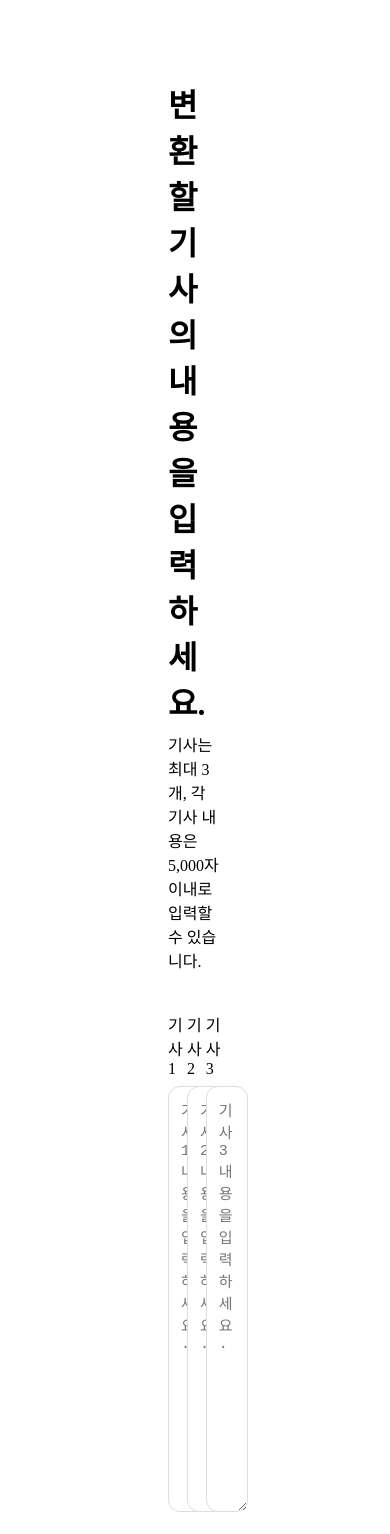
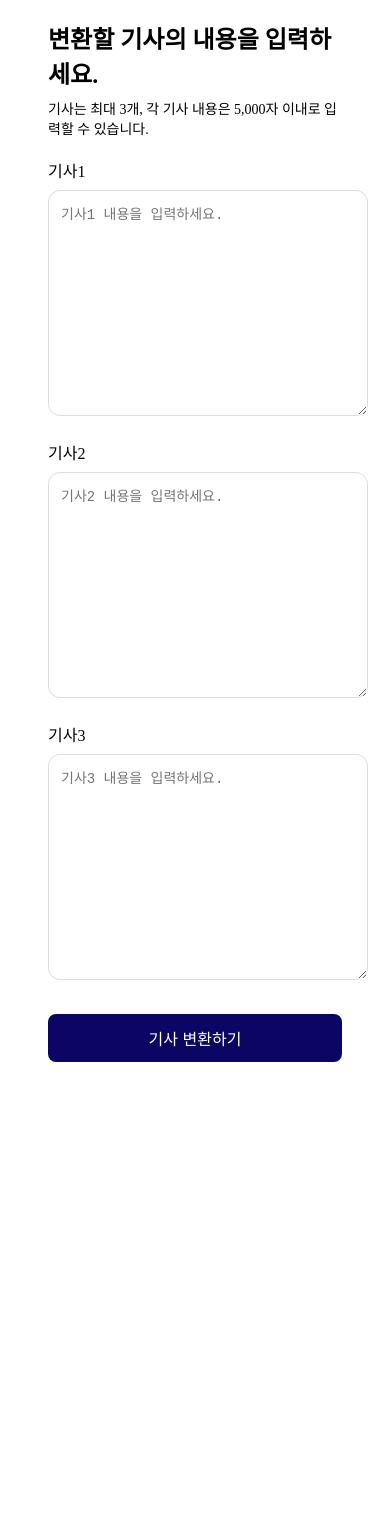
Before and after one commit to mingi3314/postly, a Vue app: page / in a window 390 px wide. Shown: the top 1534 px of the page. After the commit the page ends 1092 px from the top, so only its background shows below. Built offline with nearby package versions, Linux system fonts and the light colour scheme; no server answers.

Commit message:
📱 make application responsive

```diff
--- a/src/App.vue
+++ b/src/App.vue
@@ -20,26 +20,39 @@ export default {
 }
 
 #app {
-  margin: 80px 80px;
+  margin: 20px;
   font-family: "S-CoreDream-3Light";
   font-weight: normal;
   font-style: normal;
 }
 
-/* 공통 스타일 유지 */
 button {
-  margin: 20px 0px;
-  padding: 16px 48px;
+  margin: 10px 0;
+  padding: 12px 24px;
   font-size: 16px;
   background-color: #0b0564;
   color: white;
   border: none;
   border-radius: 8px;
   cursor: pointer;
+  width: 100%;
+  max-width: 300px;
 }
 
 button:disabled {
   background-color: #ccc;
   cursor: not-allowed;
 }
+
+@media (min-width: 768px) {
+  #app {
+    margin: 80px 80px;
+  }
+
+  button {
+    width: auto;
+    margin: 20px 0;
+    padding: 16px 48px;
+  }
+}
 </style>
--- a/src/components/ArticleInputForm.vue
+++ b/src/components/ArticleInputForm.vue
@@ -32,20 +32,38 @@ export default defineComponent({
 <style scoped>
 .article-inputs {
   display: flex;
-  justify-content: space-between;
+  flex-direction: column;
 }
 
 .article-input {
-  width: 30%;
+  width: 100%;
+  margin-bottom: 20px;
 }
 
 textarea {
   width: 100%;
-  height: 400px;
+  height: 200px;
   margin-top: 8px;
   padding: 12px;
-  font-size: 15px;
+  font-size: 14px;
   border-color: #ddd;
   border-radius: 12px;
 }
+
+@media (min-width: 768px) {
+  .article-inputs {
+    flex-direction: row;
+    justify-content: space-between;
+  }
+
+  .article-input {
+    width: 30%;
+    margin-bottom: 0;
+  }
+
+  textarea {
+    height: 400px;
+    font-size: 15px;
+  }
+}
 </style>
--- a/src/components/GeneratedArticle.vue
+++ b/src/components/GeneratedArticle.vue
@@ -23,12 +23,20 @@ export default defineComponent({
   margin: 24px 0;
   padding: 12px;
   border: 1px solid #ddd;
-  max-width: 360px;
-  height: 400px;
+  width: 100%;
+  max-width: 600px;
+  height: 300px;
   text-align: left;
   font-family: system-ui, -apple-system, BlinkMacSystemFont, "Segoe UI", Roboto,
     Oxygen, Ubuntu, Cantarell, "Open Sans", "Helvetica Neue", sans-serif;
   font-size: 14px;
   border-radius: 12px;
+  overflow-y: auto;
+}
+
+@media (min-width: 768px) {
+  .generated-article {
+    height: 400px;
+  }
 }
 </style>
--- a/src/views/HomePage.vue
+++ b/src/views/HomePage.vue
@@ -33,14 +33,27 @@ export default defineComponent({
 <style scoped>
 h1 {
   margin: 0;
+  font-size: 24px;
 }
 
 p {
-  margin: 8px 0 40px 0;
+  margin: 8px 0 20px 0;
+  font-size: 14px;
 }
 
 label {
   font-size: 16px;
   font-weight: 500;
 }
+
+@media (min-width: 768px) {
+  h1 {
+    font-size: 32px;
+  }
+
+  p {
+    margin: 8px 0 40px 0;
+    font-size: 16px;
+  }
+}
 </style>
--- a/src/views/ResultPage.vue
+++ b/src/views/ResultPage.vue
@@ -3,8 +3,10 @@
     <h1>변환된 기사 내용을 확인하세요.</h1>
     <!-- Ensure generatedPost is defined before passing it -->
     <GeneratedArticle :content="generatedPost" />
-    <button class="btn_1" @click="reset">다시 변환하기</button>
-    <button @click="copyPost">기사 복사하기</button>
+    <div class="button-container">
+      <button class="btn_1" @click="reset">다시 변환하기</button>
+      <button @click="copyPost">기사 복사하기</button>
+    </div>
   </div>
 </template>
 
@@ -43,13 +45,34 @@ export default defineComponent({
 </script>
 
 <style scoped>
+h1 {
+  font-size: 24px;
+  margin-bottom: 20px;
+}
+
+.button-container {
+  display: flex;
+  flex-direction: column;
+  align-items: center;
+}
+
 .btn_1 {
-  margin-right: 16px;
   background-color: #a09eb0;
   color: #0b0564;
 }
 
-.title {
-  width: 60%;
+@media (min-width: 768px) {
+  h1 {
+    font-size: 32px;
+  }
+
+  .button-container {
+    flex-direction: row;
+    justify-content: center;
+  }
+
+  .btn_1 {
+    margin-right: 16px;
+  }
 }
 </style>
```
